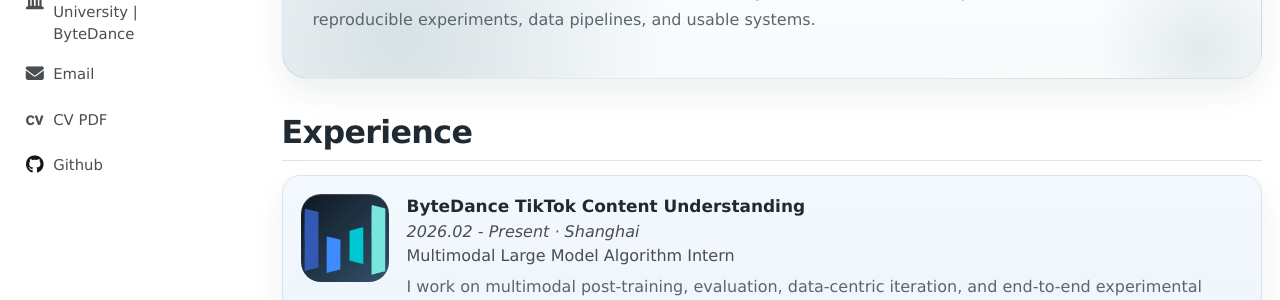
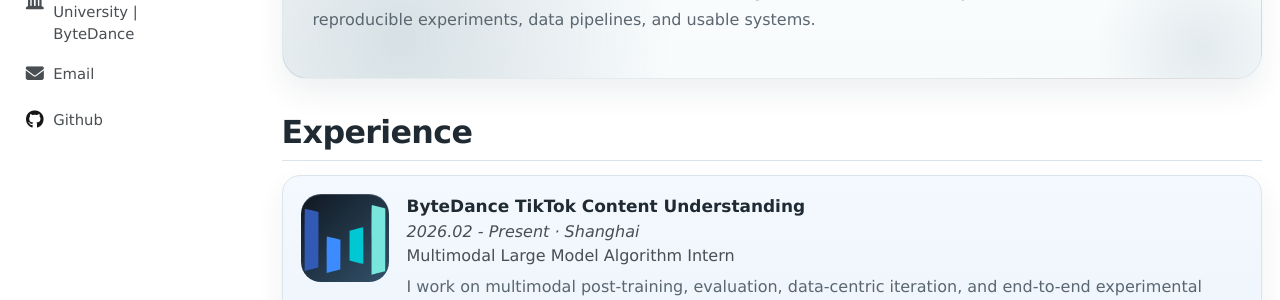
Before and after one commit to calmee4/Yongkang_CV, a Jekyll site: the page built from _pages/about.md, in a window 1280 px wide. Shown: the part 507-807 px from the top of the page. Built offline with Jekyll 4.4.1, drawn with Linux system fonts in a browser that asks for light colours; some web fonts are replaced.

Commit message:
Remove PDF CV from site

```diff
--- a/_config.yml
+++ b/_config.yml
@@ -16,7 +16,6 @@ author:
   employer         : "Huazhong Agricultural University | ByteDance"
   uri              :
   email            : "yongkang.123@bytedance.com"
-  cv_pdf           : "/files/yongkang_zhang_cv_cn.pdf"
 
   arxiv            :
   googlescholar    :
--- a/_includes/author-profile.html
+++ b/_includes/author-profile.html
@@ -38,9 +38,6 @@
       {% endif %}
       {% if author.email %}
         <li><a href="mailto:{{ author.email }}"><i class="fas fa-fw fa-envelope icon-pad-right" aria-hidden="true"></i>{{ site.data.ui-text[site.locale].email_label | default: "Email" }}</a></li>
-      {% endif %}
-      {% if author.cv_pdf %}
-        <li><a href="{{ author.cv_pdf | relative_url }}"><i class="ai ai-fw ai-cv icon-pad-right" aria-hidden="true"></i>CV PDF</a></li>
       {% endif %}
       {% if author.WeChat %}
         <li class="author__wechat"><a href="{{ author.WeChat }}"><i class="fab fa-fw fa-weixin icon-pad-right" aria-hidden="true"></i>WeChat</a></li>
```
Also changed, not shown: 1 other file.
